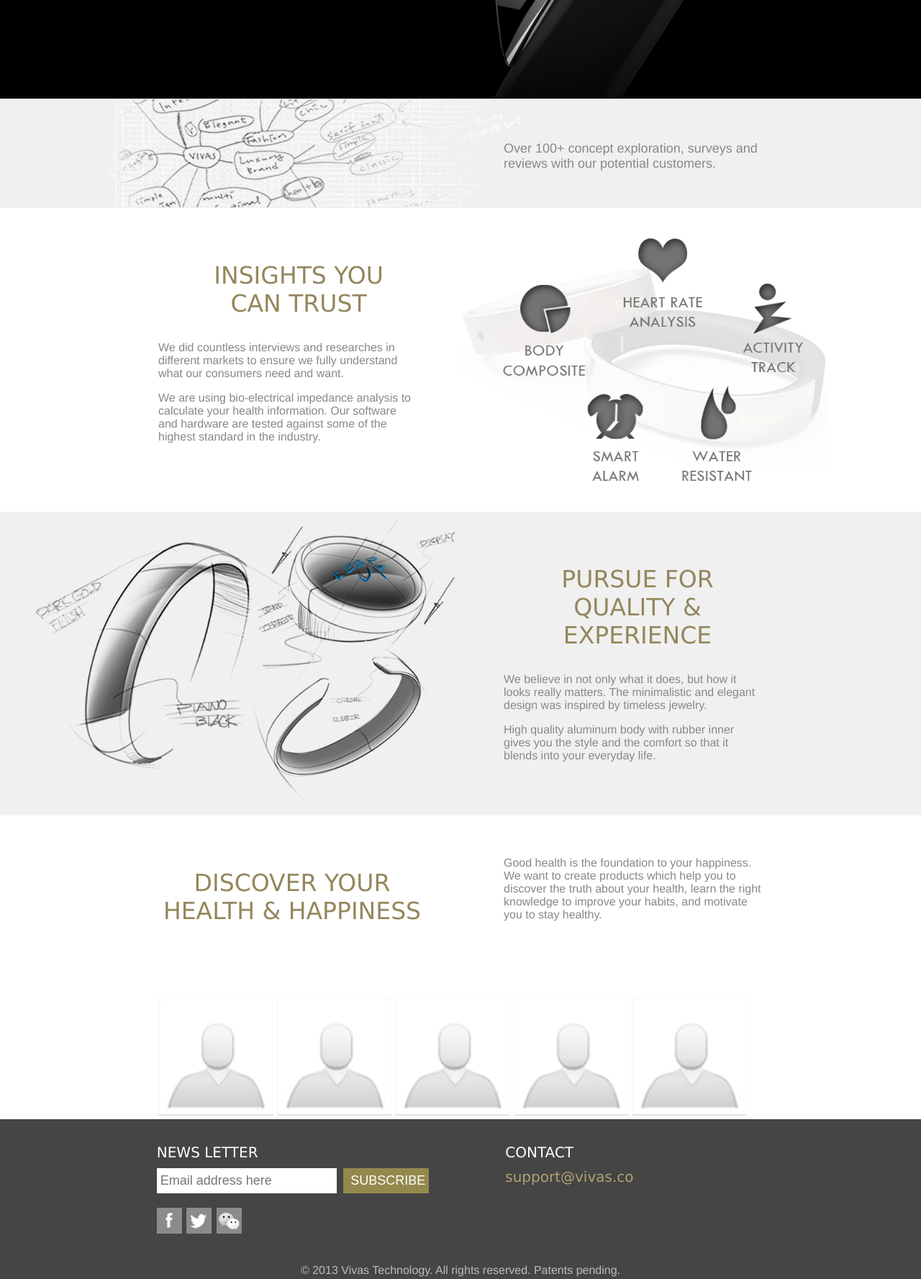
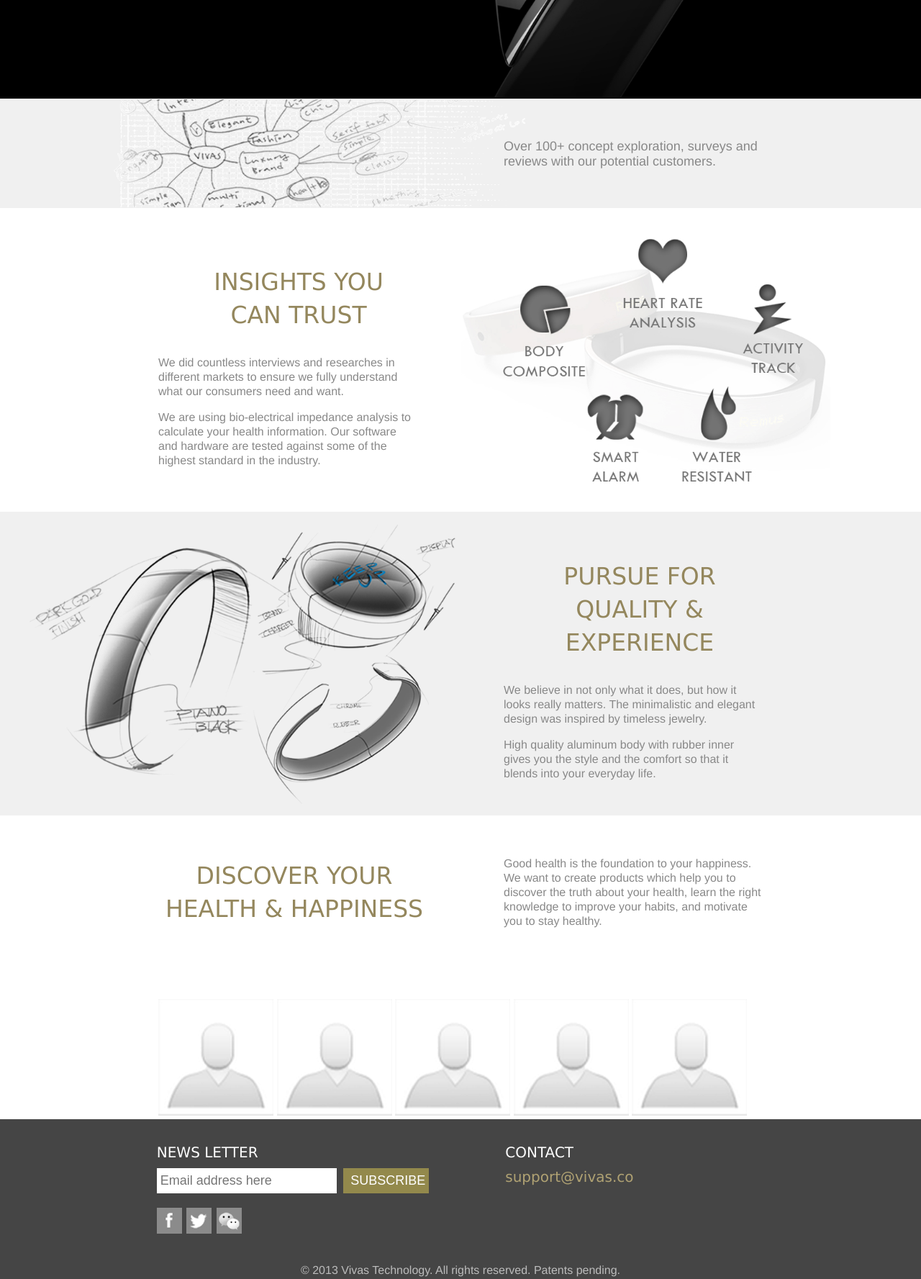
Before and after one commit to HelloVivas/vivas_website, a plain HTML site: page public/index.html in a window 1280 px wide. Shown: the part 420-2197 px from the top of the page at 72% size. Drawn offline with Linux system fonts and the light colour scheme.

Commit message:
visually improve

```diff
--- a/public/css/index.css
+++ b/public/css/index.css
@@ -5,6 +5,7 @@ body {
   font-weight: lighter;
 }
 img { border: 0px; }
+.vertical-align-middle { vertical-align: middle; display: inline-block; width: 100%; }
 
 
 /* header */
@@ -65,23 +66,23 @@ img { border: 0px; }
 .section .wording, .section .figure, .section .members { position: absolute; }
 .section .figure { z-index: 100; }
 .section .wording { z-index: 200; }
-.section .figure img, .wording li img { max-width: 100%; max-height: 100%; }
+.section .figure img, .wording li img { max-width: 100%; max-height: 100%; vertical-align:middle; }
 .section1 { border-top: 50px solid #000; }
 .wording h3 {
   text-align: center;
   color: #94875d;
   font-weight: lighter;
-  font-size: 33px;
   font-family: "Lucida Sans Unicode", "Lucida Grande", sans-serif;
 }
 .wording p { color: #888; }
 .bg-black .wording p { color: #acacac; }
-.section2 .wording p { font-size: 18px; }
+.section2 .wording p { font-size: 18px; line-height: 21px; }
 .wording ul {
   width: 100%; height: 100%;
   padding:0px; margin-top:0px;
   background-color: #fff;
   list-style-type: none;
+  overflow-y: scroll;
 }
 .wording li { height: 60px; }
 .wording li .thumb {
@@ -112,24 +113,29 @@ img { border: 0px; }
     max-width: 1200px;
   }
   .section2 { height: 150px; }
+  .section2 .wording { line-height: 150px; }
   .section6 { height: 450px; }
+  .section3 .figure, .section4 .figure, .section3 .wording, .section4 .wording { line-height: 420px; } /* img vertical align middle */
+  .section5 .wording { line-height: 210px; }
   .section .wording, .section .figure { width: 50%; height: 100%; }
   .section2 .figure, .section6 .figure { width: 100% }
   .section6 .wording { width: 66% }
   .section1 .wording, .section3 .wording, .section5 .wording:first-of-type, .section6 .wording { left: 15%;}
   .section1 .figure, .section3 .figure, .section6 .figure { left: 50%;}
   .section2 .wording, .section4 .wording, .section5 .wording:nth-of-type(2) { left: 55%; }
-  .section2 .figure { left: 7%; }
+  .section2 .figure { right: 45%; margin-right: -30px; text-align: right; }
   .section5 .members { left: 15%; bottom: 0%; }
-  .section .wording { padding-top: 40px; }
+  .section1 .wording, .section6 .wording { padding-top: 40px; }
   .section1 .wording h3 { width: 100%; text-align: left; margin-bottom: 0px; }
   .section1 .wording p { width: 60%; padding-left: 5px; margin-top:0px; }
   .section3 .wording h3 { width: 65%; }
   .section3 .wording p { width: 60%; }
-  .section2 .wording h3, .section4 .wording h3, .section5 .wording h3 { width: 62%; }
+  .section4 .wording h3, .section5 .wording h3 { width: 63%; }
   .section2 .wording p, .section4 .wording p, .section5 .wording p { width: 60%; }
   .section5 .members img { max-width: 19%; }
   .section6 .wording h3 { text-align: left; }
+  .wording h3 { font-size: 33px; line-height: 46px; }
+  .wording p { font-size: 16px; line-height: 20px; }
 }
 @media screen and (max-width:700px) {
   .hidden-when-small-screen { display: none; }
@@ -138,17 +144,20 @@ img { border: 0px; }
     max-width: 600px;
   }
   .section2 { height: 100px; }
+  .section2 .wording { line-height: 100px; }
   .section .wording, .section .figure {
     width: 90%;
     margin: 0 5%;
     text-align: center;
   }
+  .section2 .wording, .section2 .figure { margin: 0; }
   .section .wording { padding-top: 0px; }
   .section1 .wording, .section1 .figure { height: 50%; }
   .section1 .wording { top: 50%; }
-  .section2 .figure { height: 100%; width: 200%; left: -50%; text-align: left; }
-  .section2 .wording { left: 38%; width: 60%; }
-  .section2 .wording p { margin-top: 3%;}
+  .section2 .figure { height: 100%; width: 200%; ileft: -50%; }
+  .section2 .figure { right: 55%; margin-right: -80px; text-align: right; }
+  .section2 .wording { left: 45%; width: 50%; }
+  .section2 .wording p { margin: 0;}
   .section3 .wording, .section4 .wording { height: 60%; }
   .section3 .figure, .section4 .figure { height: 40%; top: 60%; }
   .section5 .wording { height: 30%; }
@@ -156,8 +165,8 @@ img { border: 0px; }
   .section5 .members { top: 50%; text-align: center; }
   .section5 .members img { max-width: 30%; max-height: 25%; }
   .section6 .wording { height: 100%; padding-left: 1%; }
-  .section6 .wording, .section6 .wording h3 { text-align: left; }
-  .section6 .figure { left: 60%; height: 100%; }
+  .section6 .wording, .section .figure, .section6 .wording h3 { text-align: left; }
+  .section6 .figure { left: 50%; height: 100%; width: 200%; }
   .wording h3 { margin-bottom: 0px; font-size: 22px; }
 }
 /* /section */
--- a/public/index.html
+++ b/public/index.html
@@ -41,7 +41,7 @@
 <div class="bg-gray">
 <div class="section section2">
   <div class="wording">
-    <p>Over 100+ concept exploration, surveys  and reviews with our potential customers.</p>
+    <p class="vertical-align-middle">Over 100+ concept exploration, surveys  and reviews with our potential customers.</p>
   </div>
   <div class="figure">
     <img src="/images/idea.png" />
@@ -52,9 +52,11 @@
 <div class="bg-white">
 <div class="section section3">
   <div class="wording">
+    <span class="vertical-align-middle">
     <h3>INSIGHTS YOU<br />CAN TRUST</h3>
     <p>We did countless interviews and researches in different markets to ensure we fully understand what our consumers need and want. </p>
     <p>We are using bio-electrical impedance analysis to calculate your health information. Our software and hardware are tested against some of the highest standard in the industry.</p>
+    </span>
   </div>
   <div class="figure">
     <img src="/images/function.png" />
@@ -65,9 +67,11 @@
 <div class="bg-gray">
 <div class="section section4">
   <div class="wording">
+    <span class="vertical-align-middle">
     <h3>PURSUE FOR<br />QUALITY & EXPERIENCE</h3>
     <p>We believe in not only what it does, but how it looks really matters. The minimalistic and elegant design was inspired by timeless jewelry.</p>
     <p>High quality aluminum body with rubber inner gives you the style and the comfort so that it blends into your everyday life.</p>
+    </span>
   </div>
   <div class="figure">
     <img src="/images/sketch.png" />
@@ -78,10 +82,14 @@
 <div class="bg-white">
 <div class="section section5">
   <div class="wording">
+    <span class="vertical-align-middle">
     <h3>DISCOVER YOUR<br />HEALTH & HAPPINESS</h3>
+    </span>
   </div>
   <div class="wording">
+    <span class="vertical-align-middle">
     <p>Good health is the foundation to your happiness. We want to create products which help you to discover the truth about your health, learn the right knowledge to improve your habits, and motivate you to stay healthy.</p>
+    </span>
   </div>
   <div class="members">
     <img src="/images/member.png" />
```
